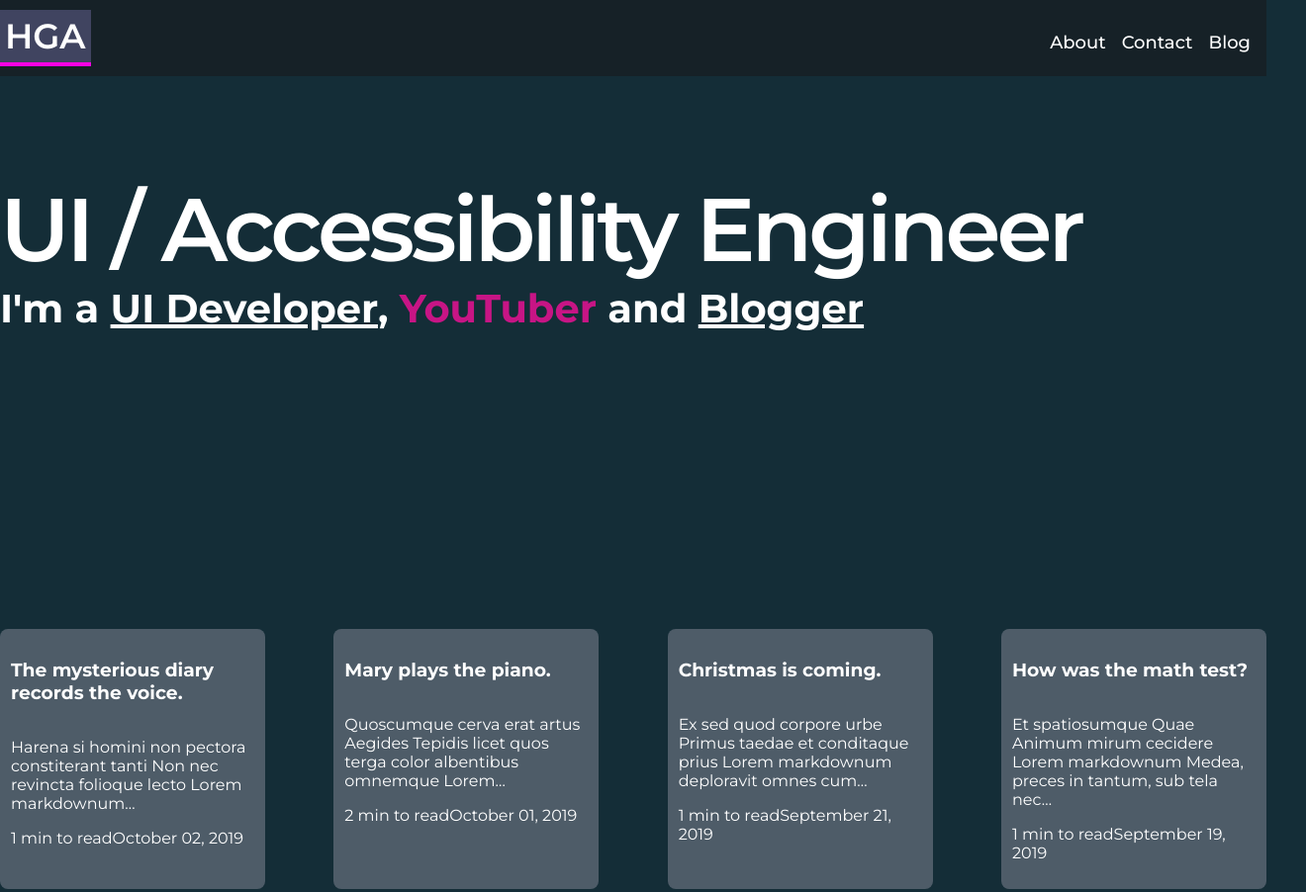
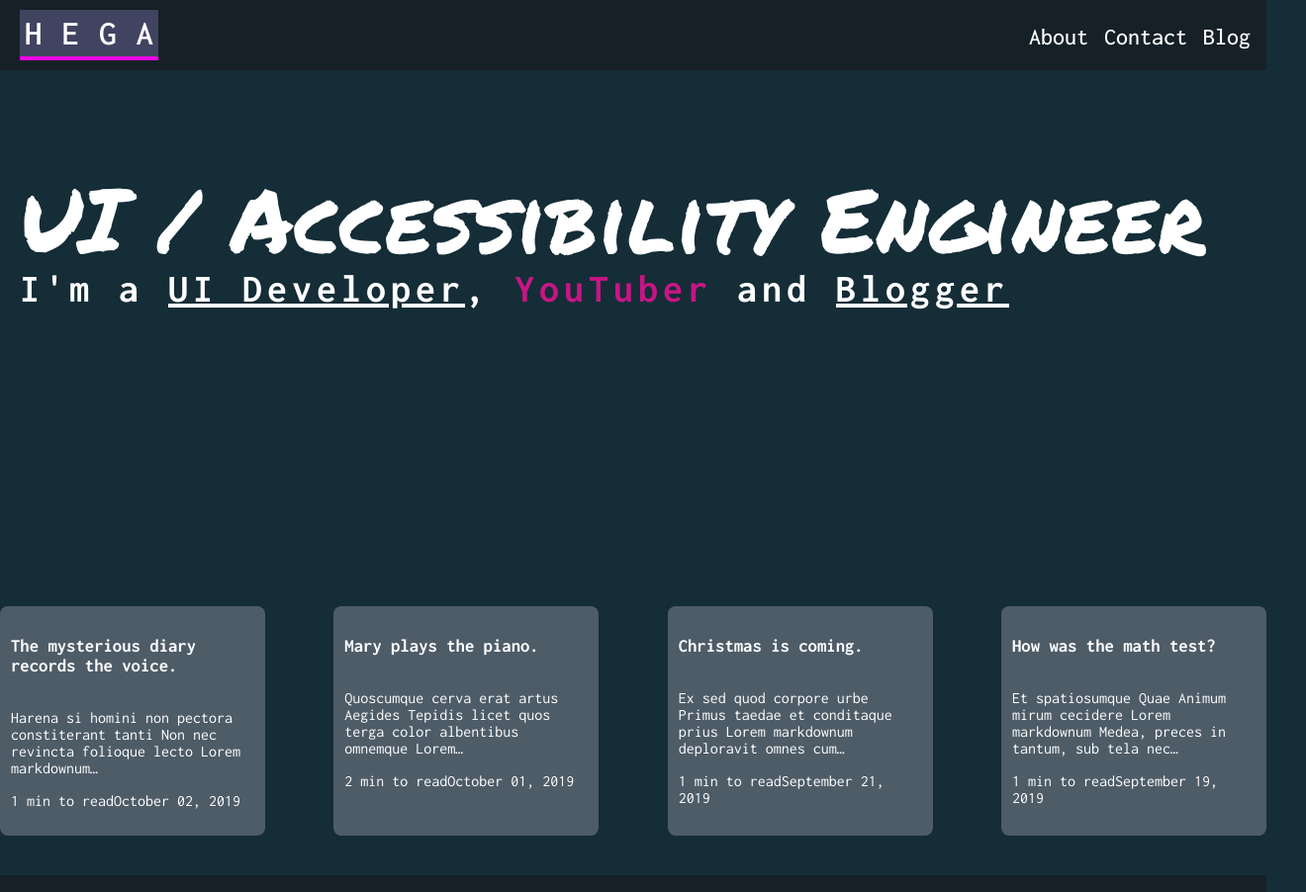
Before and after one commit to hghazni/harry-gatsby-blog, a Gatsby site: page / in a window 1280 px wide. Shown: the top 902 px of the page at 99% size, 1320 px wide, since content can reach past the window. Built offline with nearby package versions, Linux system fonts and the light colour scheme; Gatsby itself is replaced by a stand-in of ours; a web font is replaced by a local one.

Commit message:
Amends typography and logo

```diff
--- a/src/assets/styles/_typography.scss
+++ b/src/assets/styles/_typography.scss
@@ -1,7 +1,10 @@
 @import url('https://fonts.googleapis.com/css2?family=Permanent+Marker&display=swap');
 @import url('https://fonts.googleapis.com/css2?family=Montserrat:ital,wght@0,100;0,200;0,300;0,400;0,500;0,600;0,700;0,800;0,900;1,100;1,200;1,300;1,400;1,500;1,600;1,700;1,800;1,900&display=swap');
 @import url('https://fonts.googleapis.com/css2?family=Titan+One&display=swap');
+@import url('https://fonts.googleapis.com/css2?family=Inconsolata:wght@200;300;400;500;600;700;800;900&display=swap');
 
 $heroFont: 'Permanent Marker', cursive;
 $heroFont2: 'Titan One', cursive;
-$bodyFont: 'Montserrat', sans-serif;
+// $bodyFont: 'Montserrat', sans-serif;
+$inconsolata: 'Inconsolata', monospace;
+$bodyFont: $inconsolata;
--- a/src/assets/styles/_variables.scss
+++ b/src/assets/styles/_variables.scss
@@ -1 +1,4 @@
 $pageWidthMax: 80rem;
+
+$half-spacing: 10px;
+$base-spacing: 20px;
--- a/src/components/Header/Header.module.scss
+++ b/src/components/Header/Header.module.scss
@@ -16,6 +16,7 @@
     color: white;
     margin: auto;
     z-index: 2;
+    padding: 0 $base-spacing;
   }
 }
 
@@ -28,6 +29,9 @@
   color: white;
   padding: 5px;
   border-bottom: 4px solid #fa00e4;
+  letter-spacing: 20px;
+  text-align: start;
+  width: 130px;
 
   &:hover {
     cursor: pointer;
--- a/src/components/Header/Menu/Menu.module.scss
+++ b/src/components/Header/Menu/Menu.module.scss
@@ -1,7 +1,9 @@
 @import '../../../assets/styles/typography';
+@import '../../../assets/styles/variables';
 
 .menu {
     display: flex;
+    margin-right: $base-spacing;
 }
 
 .list {
@@ -17,7 +19,7 @@
 
 .link {
   color: white;
-  font-size: 18px;
+  font-size: 24px;
   font-weight: 500;
   text-decoration: none;
   font-family: $bodyFont;
--- a/src/components/Header/index.tsx
+++ b/src/components/Header/index.tsx
@@ -10,7 +10,7 @@ export default ({ siteMetadata }: IPostRequest["site"]) => {
   return (
     <header className={scss.header}>
       <div className={scss.content}>
-      <h1 role="button" tabIndex={0} className={scss.logo} onClick={() => navigate("/")}>HGA</h1>
+      <h1 role="button" tabIndex={0} className={scss.logo} onClick={() => navigate("/")}>HEGA</h1>
       <div>
         {/*<Socials siteMetadata={siteMetadata} />*/}
         <HeaderMenu />
--- a/src/components/Hero/Hero.module.scss
+++ b/src/components/Hero/Hero.module.scss
@@ -5,7 +5,7 @@
   display: block;
   position: relative;
   top: -100px;
-  padding: 200px 0;
+  padding: 200px $base-spacing;
   z-index: 1;
 
   .heroImage {
@@ -14,17 +14,20 @@
 
   .title {
     color: white;
-    font-family: $bodyFont;
-    letter-spacing: -4px;
+    font-family: $heroFont;
+    letter-spacing: 1px;
     font-size: 90px;
-    font-weight: 600;
+    font-weight: 400;
+    line-height: 100px;
     margin: 0;
   }
 
   .subTitle {
+    color: white;
     font-family: $bodyFont;
     margin: 0;
     font-size: 40px;
+    letter-spacing: 5px;
   }
 }
 
--- a/src/components/Hero/Hero.tsx
+++ b/src/components/Hero/Hero.tsx
@@ -11,8 +11,9 @@ const Hero = (props: { className?: "" | undefined; }) => {
         {/* <img src={spacerooster} alt="Space Rooster" /> */}
       </div>
        <div className={scss.heroInnerText}>
-       <h1 className={scss.title}>UI / Accessibility Engineer</h1>
-        <h2 className={scss.subTitle} style={{color: "white"}}>I'm a <span className={scss.developer}>UI Developer</span>, <span className={scss.youtuber}>YouTuber</span> and <span className={scss.blogger}>Blogger</span></h2>
+        <h1 className={scss.subTitle}></h1>
+        <h1 className={scss.title}>UI / Accessibility Engineer</h1>
+        <h2 className={scss.subTitle}>I'm a <span className={scss.developer}>UI Developer</span>, <span className={scss.youtuber}>YouTuber</span> and <span className={scss.blogger}>Blogger</span></h2>
        </div>
     </div>
     </div>
```
